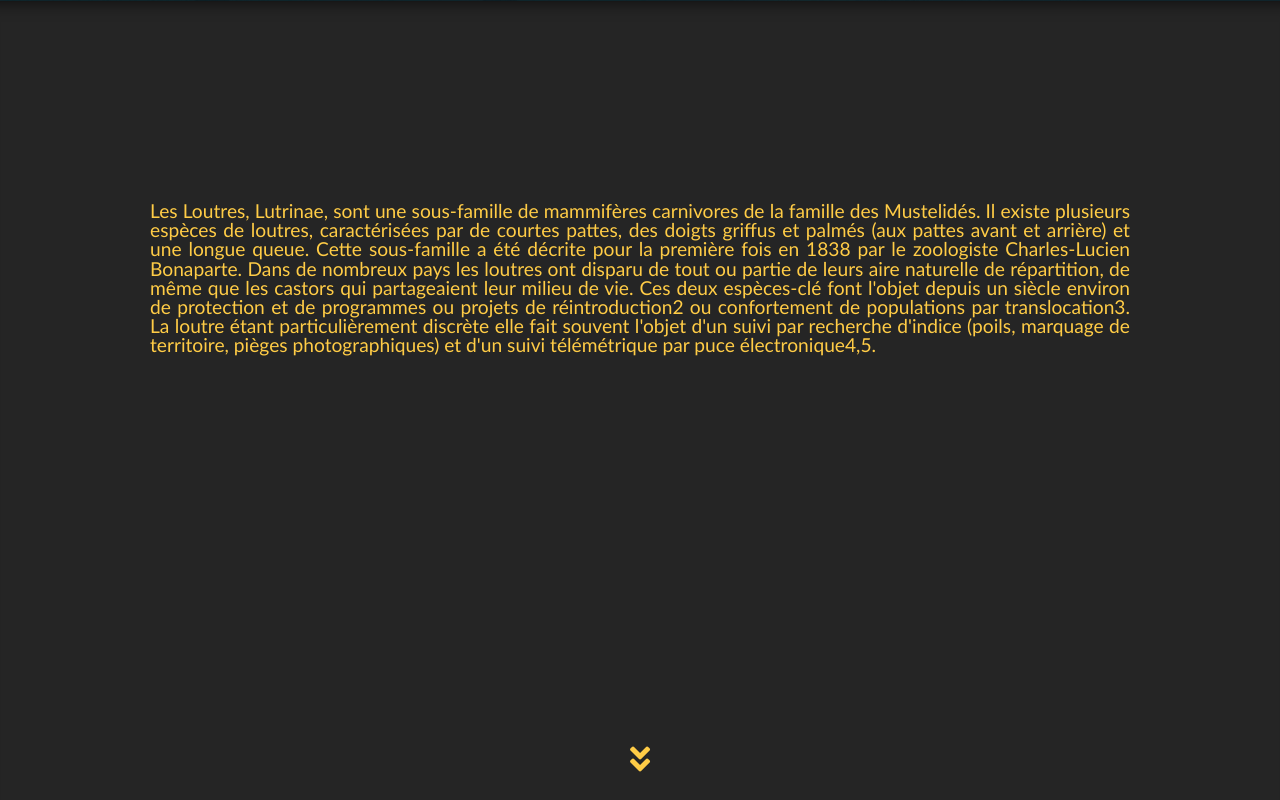
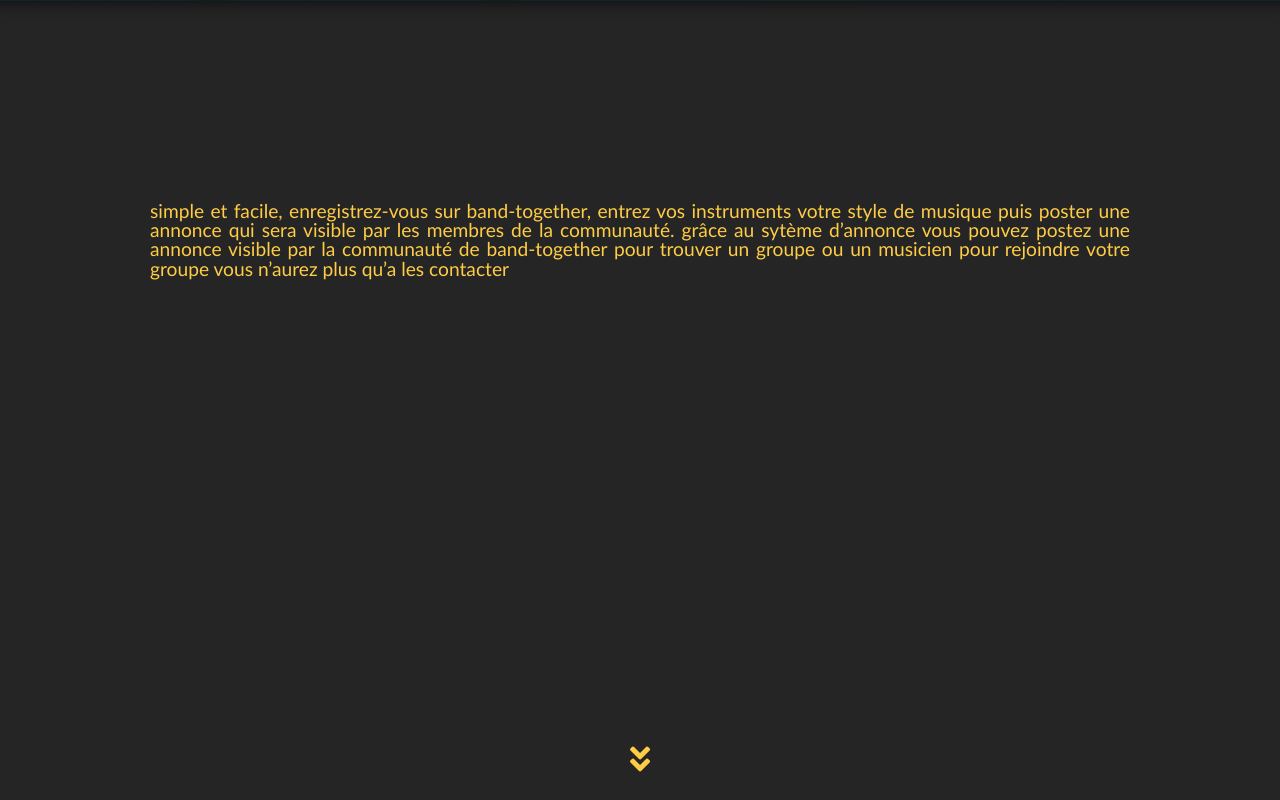
Before and after one commit to dablusLyes/band_together, a Symfony app: template templates/default/index.html.twig in a window 1280 px wide. Shown: the part 2399-3199 px from the top of the page. Run offline with Twig, Linux system fonts and the light colour scheme; the template is opened without the code that fills it, so the values that code supplies are empty; some libraries are stand-ins or nearby versions; some web fonts are replaced.

Commit message:
admin restriction + text front acc

```diff
--- a/src/Controller/DashboardController.php
+++ b/src/Controller/DashboardController.php
@@ -8,7 +8,7 @@ use Symfony\Component\Routing\Annotation\Route;
 class DashboardController extends AbstractController
 {
     /**
-     * @Route("/dashboard", name="dashboard")
+     * @Route("admin/dashboard", name="dashboard")
      */
     public function index()
     {
--- a/src/Controller/InstrumentController.php
+++ b/src/Controller/InstrumentController.php
@@ -12,7 +12,7 @@ use Symfony\Component\Routing\Annotation\Route;
 use JasonGrimes\Paginator;
 
 /**
- * @Route("/instrument")
+ * @Route("admin/instrument")
  */
 class InstrumentController extends AbstractController
 {
--- a/src/Controller/StyleController.php
+++ b/src/Controller/StyleController.php
@@ -12,7 +12,7 @@ use Symfony\Component\Routing\Annotation\Route;
 use JasonGrimes\Paginator;
 
 /**
- * @Route("/style")
+ * @Route("admin/style")
  */
 class StyleController extends AbstractController
 {
--- a/src/Controller/UserController.php
+++ b/src/Controller/UserController.php
@@ -13,7 +13,7 @@ use Symfony\Component\Routing\Annotation\Route;
 use JasonGrimes\Paginator;
 
 /**
- * @Route("/user")
+ * @Route("admin/user")
  */
 class UserController extends AbstractController
 {
--- a/src/Entity/User.php
+++ b/src/Entity/User.php
@@ -7,6 +7,7 @@ use Doctrine\Common\Collections\Collection;
 use Doctrine\ORM\Mapping as ORM;
 use Symfony\Bridge\Doctrine\Validator\Constraints\UniqueEntity;
 use Symfony\Component\Security\Core\User\UserInterface;
+use Symfony\Component\Validator\Constraints as Assert;
 
 /**
  * @ORM\Entity(repositoryClass="App\Repository\UserRepository")
@@ -28,6 +29,7 @@ class User implements UserInterface
 
     /**
      * @ORM\Column(type="json")
+     *
      */
     private $roles = [];
 
--- a/templates/default/index.html.twig
+++ b/templates/default/index.html.twig
@@ -46,11 +46,8 @@
 
     <section id="services" class="services">
         <div class="wrap">
-                <p class="section_text">Les Loutres, Lutrinae, sont une sous-famille de mammifères carnivores de la famille des Mustelidés. Il existe plusieurs espèces de loutres, caractérisées par de courtes pattes, des doigts griffus et palmés (aux pattes avant et arrière) et une longue queue.
-
-                    Cette sous-famille a été décrite pour la première fois en 1838 par le zoologiste Charles-Lucien Bonaparte.
-
-                    Dans de nombreux pays les loutres ont disparu de tout ou partie de leurs aire naturelle de répartition, de même que les castors qui partageaient leur milieu de vie. Ces deux espèces-clé font l'objet depuis un siècle environ de protection et de programmes ou projets de réintroduction2 ou confortement de populations par translocation3. La loutre étant particulièrement discrète elle fait souvent l'objet d'un suivi par recherche d'indice (poils, marquage de territoire, pièges photographiques) et d'un suivi télémétrique par puce électronique4,5.</p>
+                <p class="section_text">simple et facile, enregistrez-vous sur band-together, entrez vos instruments votre style de musique puis poster une annonce qui sera visible par les membres de la  communauté.
+                grâce au sytème d’annonce vous pouvez postez une annonce visible par la communauté de band-together  pour trouver un groupe ou un musicien pour rejoindre votre groupe vous n’aurez plus qu’a les contacter</p>
         </div>
         <a href="#news"><i class="fas fa-angle-double-down"></i></a>
     </section>
--- a/templates/style/index.html.twig
+++ b/templates/style/index.html.twig
@@ -30,8 +30,8 @@
                             <td>{{ style.id }}</td>
                             <td>{{ style.nom }}</td>
                             <td>{{ style.categoerie }}</td>
-                            <td><a href="{{ path('style_edit', {'id': style.id}) }}">edit</a></td>
-                            <td><td>{{ include('style/_delete_form.html.twig') }}</td></td>
+                            <td><a class="btn btn-info" href="{{ path('style_edit', {'id': style.id}) }}">edit</a></td>
+                            <td>{{ include('style/_delete_form.html.twig') }}</td>
                         </tr>
                     {% else %}
                         <tr>
```
